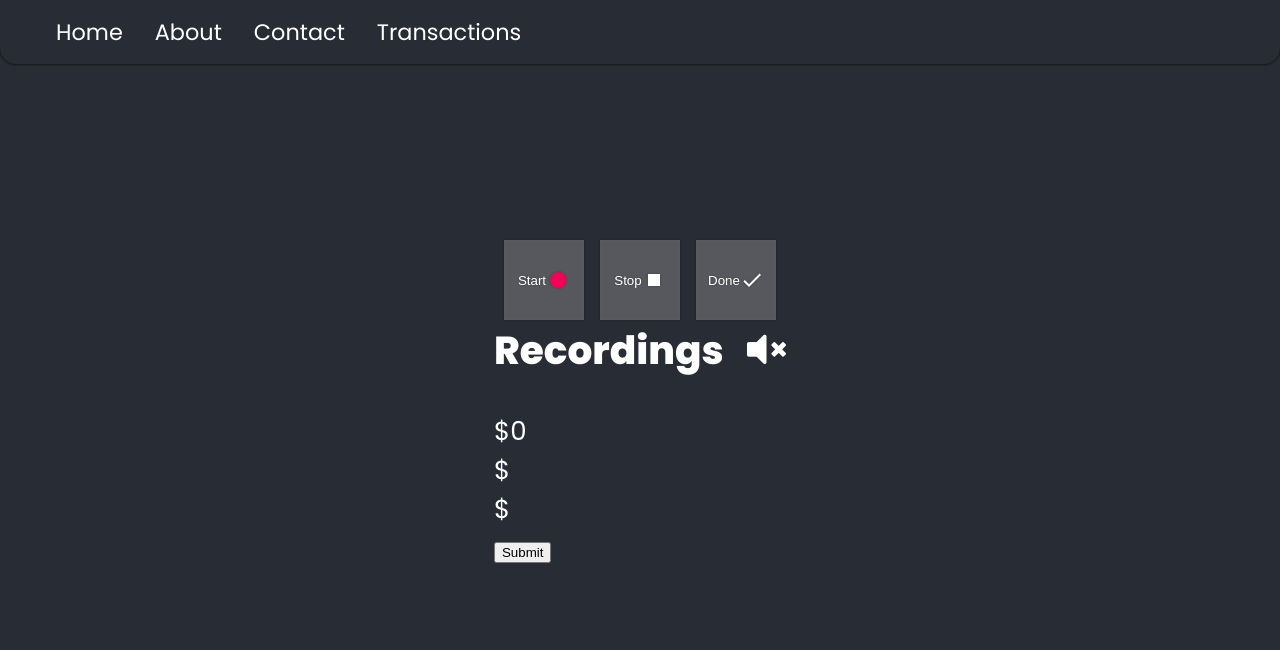
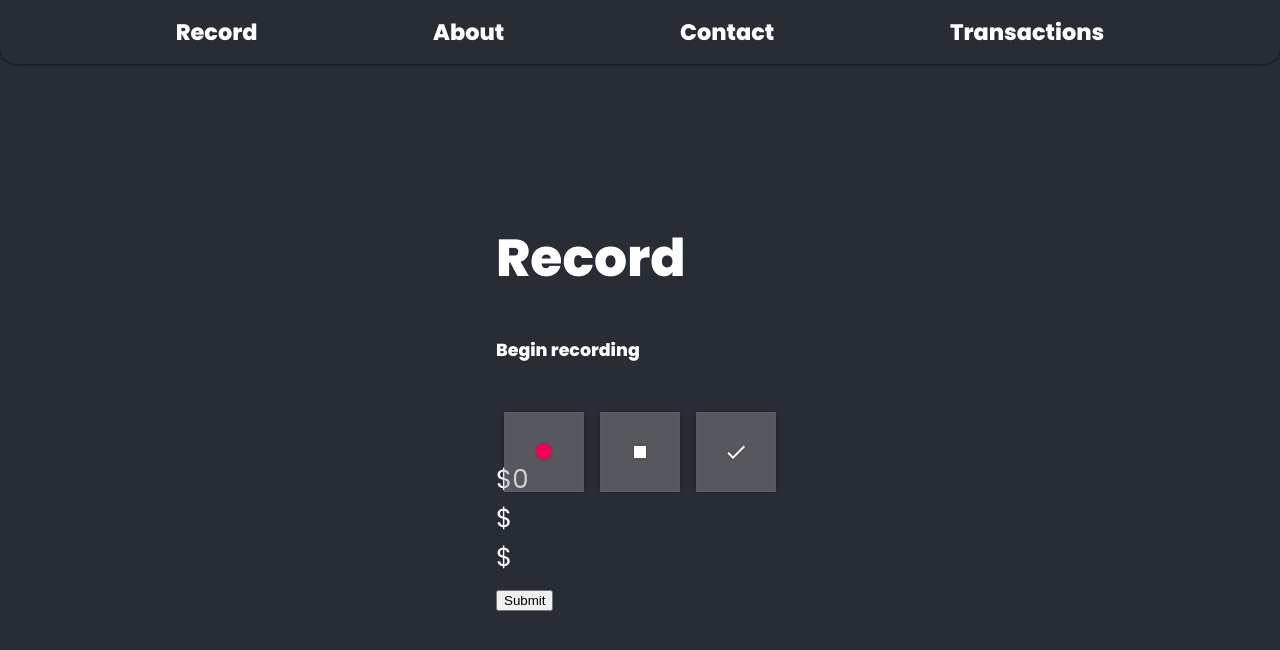
Before and after one commit to when-2-meet-dupe/speech-app, a React (Create React App) app in the folder client/: page /home in a window 1280 px wide. Shown: the top 650 px of the page. Built offline with nearby package versions, Linux system fonts and the light colour scheme.

Commit message:
feat: update nav styling + refractor/clean up (#4)

```diff
--- a/client/src/App.css
+++ b/client/src/App.css
@@ -43,11 +43,10 @@
 }
 
 /* NAV BAR */
-
 .sticky {
   position: fixed;
+  z-index: 1000;
   top: 0;
-  z-index: 1000;
 }
 
 .navBarContainer {
@@ -57,69 +56,28 @@
 
 .navBar {
   display: flex;
+  align-items: center;
+  justify-content: space-evenly;
   background: var(--grey);
-  color: white;
+  color: white !important;
   width: 80rem;
+  height: 4rem;
+  font-size: 1.4rem;
   border-radius: 0rem 0rem 1rem 1rem;
-  font-size: 1.4rem;
-  height: 4rem;
   filter: drop-shadow(0rem 0rem 0.1rem black);
+  transition: 0.1s;
+  font-weight: 600;
 }
 
-.navBar ul {
-  display: flex;
-  flex-direction: row;
-  align-items: center;
-  list-style: none;
-  /* margin-left: 1rem; */
-  justify-content: space-around;
-  flex: 1;
+.navItem {
+  text-decoration: none;
+  color: white !important;
+  transition: 0.2s;
 }
 
-.navBar li {
-  margin: 1rem;
-}
-
-.navBar li a {
-  color: white;
-  list-style: none;
-  text-decoration: none;
-  transition: 0.1s;
-}
-
-.navBar li a:hover {
-  color: var(--green);
-}
-
-.navBar .left {
-  display: flex;
-  flex-direction: row;
-  align-items: center;
-  flex: 1;
-  transition: 0.25s;
-}
-
-.navBar .right {
-  margin-right: 1rem;
-}
-
-.navBar .right li {
-  background: var(--green);
-  padding: 0.5rem;
-  border-radius: 1rem;
-  background: rgba(0, 0, 0, 0.247);
-  filter: drop-shadow(0rem 0rem 0.1rem black);
-  transition: 0.1s;
-}
-
-.navBar .right li:hover {
-  /* background: rgba(40, 191, 167, 0.247); */
-  color: var(--green);
-}
-
-.navBar li:last-child {
-  right: 1rem;
-  flex: 1;
+.navItem:hover {
+  transition: 0.2s;
+  color: var(--green) !important;
 }
 
 /**/
--- a/client/src/App.js
+++ b/client/src/App.js
@@ -1,10 +1,7 @@
 import "./App.css";
 import Nav from "./global/Nav";
-import Home from "./pages/Home";
-import About from "./pages/About";
-import Landing from "./FTU/Landing";
-import Contact from "./pages/Contact";
-import Transactions from "./pages/Transactions";
+import SpeechToText from "./STT/SpeechToText";
+import { About, Landing, Contact, Transactions } from "./pages/index";
 import { Route, Switch } from "react-router-dom";
 
 function App() {
@@ -13,7 +10,7 @@ function App() {
       <Nav />
       <Switch>
         <Route exact component={Landing} path="/" />
-        <Route exact component={Home} path="/home" />
+        <Route exact component={SpeechToText} path="/home" />
         <Route exact component={About} path="/about" />
         <Route exact component={Contact} path="/contact" />
         <Route exact component={Transactions} path="/transactions" />
--- a/client/src/STT/SpeechToText.js
+++ b/client/src/STT/SpeechToText.js
@@ -1,12 +1,9 @@
 import React, { useState, useEffect } from "react";
-import { TextField, Button, Card, IconButton } from "@material-ui/core";
 import StopIcon from "@material-ui/icons/Stop";
 import CheckIcon from "@material-ui/icons/Check";
 import FiberManualRecordIcon from "@material-ui/icons/FiberManualRecord";
 import { createTransaction } from "../actions/transactions";
-import { useDispatch, useSelector } from "react-redux";
-// import VolumeOnIcon from "@material-ui/icons/VolumeUp";
-// import VolumeOffIcon from "@material-ui/icons/VolumeOff";
+import { useDispatch } from "react-redux";
 
 const SpeechRecognition =
   window.SpeechRecognition || window.webkitSpeechRecognition;
@@ -30,6 +27,7 @@ function SpeechToText() {
 
   useEffect(() => {
     handleListen();
+    // eslint-disable-next-line react-hooks/exhaustive-deps
   }, [isListening]);
 
   const handleListen = () => {
@@ -109,24 +107,28 @@ function SpeechToText() {
     // setVolumePic(<VolumeOnIcon />);
     volumePic = <i class="fas fa-volume-mute"></i>;
   }
+  const renderRecordBox = () => (
+    <div className="box">
+      <button onClick={() => setIsListening((isListening) => true)}>
+        <FiberManualRecordIcon fontSize="medium" color="secondary" />
+      </button>
+      <button onClick={() => setIsListening((isListening) => false)}>
+        <StopIcon />
+      </button>
+      <button onClick={handleSaveNote} disabled={!note}>
+        <CheckIcon />
+      </button>
+      <p>{note}</p>
+    </div>
+  );
 
   return (
     <>
       <div className="container">
+        <h1>Record</h1>
+        <h6>Begin recording </h6>
+        {renderRecordBox()}
         <div className="box">
-          <button onClick={() => setIsListening((isListening) => true)}>
-           Start <FiberManualRecordIcon fontSize="medium" color="secondary" />
-          </button>
-          <button onClick={() => setIsListening((isListening) => false)}>
-            Stop <StopIcon />
-          </button>
-          <button onClick={handleSaveNote} disabled={!note}>
-            Done <CheckIcon />
-          </button>
-          <p>{note}</p>
-        </div>
-        <div className="box">
-          <h2>Recordings <span className="volumePic">{volumePic}</span></h2>
           {savedNotes.map((n) => (
             <p key={n}>{n}</p>
           ))}
--- a/client/src/global/Nav.js
+++ b/client/src/global/Nav.js
@@ -3,25 +3,19 @@ import { Link } from "react-router-dom";
 function Nav() {
   return (
     <div className="sticky">
-      <div className="navBarContainer">
-        <div className="navBar">
-          <ul>
-            <div className="left">
-              <li>
-                <Link to="/home">Home</Link>
-              </li>
-              <li>
-                <Link to="/about">About</Link>
-              </li>
-              <li>
-                <Link to="/contact">Contact</Link>
-              </li>
-              <li>
-                <Link to="/transactions">Transactions</Link>
-              </li>
-            </div>
-          </ul>
-        </div>
+      <div className="navBar">
+        <Link className="navItem" to="/home">
+          Record
+        </Link>
+        <Link className="navItem" to="/about">
+          About
+        </Link>
+        <Link className="navItem" to="/contact">
+          Contact
+        </Link>
+        <Link className="navItem" to="/transactions">
+          Transactions
+        </Link>
       </div>
     </div>
   );
--- a/client/src/pages/Contact.js
+++ b/client/src/pages/Contact.js
@@ -1,9 +1,9 @@
-import "../App.css";
-
-export default function Contact() {
+function Contact() {
   return (
     <div className="App-header">
       <div>Contact</div>
     </div>
   );
 }
+
+export default Contact;
--- a/client/src/pages/Home.js
+++ /dev/null
@@ -1,22 +0,0 @@
-import { Fragment } from "react";
-import styled from "styled-components";
-import { TextField, Button } from "@material-ui/core";
-import SpeechToText from "../STT/SpeechToText";
-
-const fieldKeys = ["Type", "Category", "Amount"];
-const LightTextField = styled(TextField)`
-  > p {
-    color: white;
-    padding-bottom: 50px;
-  }
-`;
-
-const Income = () => {
-  return (
-    <Fragment>
-      <SpeechToText />
-    </Fragment>
-  );
-};
-
-export default Income;
--- a/client/src/pages/Transactions.js
+++ b/client/src/pages/Transactions.js
@@ -1,6 +1,4 @@
-import "../App.css";
-
-export default function Transactions() {
+function Transactions() {
   return (
     <div className="App-header">
       <h1 className="insightsTitle">Insights</h1>
@@ -55,3 +53,5 @@ export default function Transactions() {
     </div>
   );
 }
+
+export default Transactions;
--- /dev/null
+++ b/client/src/pages/index.js
@@ -0,0 +1,6 @@
+import About from "./About";
+import Contact from "./Contact";
+import Landing from "./Landing";
+import Transactions from "./Transactions";
+
+export { About, Contact, Landing, Transactions };
```
Also changed, not shown: client/src/Income/Income.js (deleted, +0 -56 lines), client/src/pages/About.js (+4 -4 lines), client/src/pages/Insights.js (+7 -5 lines), client/src/assets/landing.png (deleted), client/src/pages/Landing.js (renamed from client/src/FTU/Landing.js).
